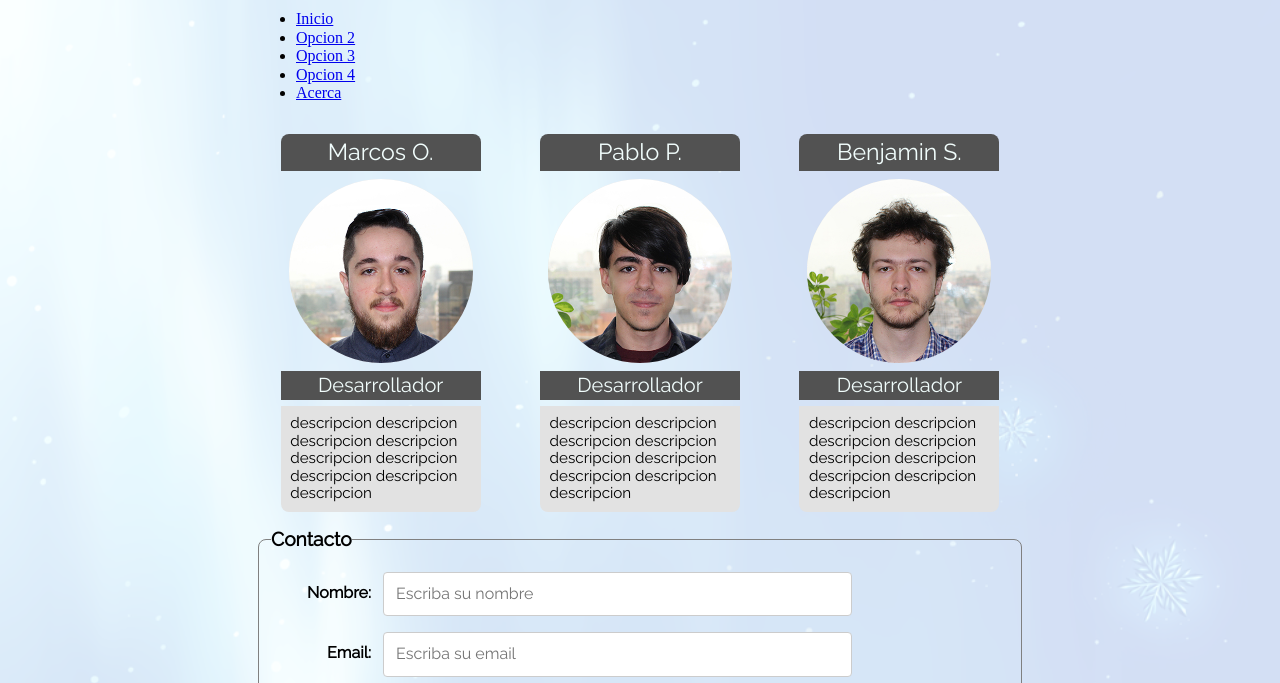
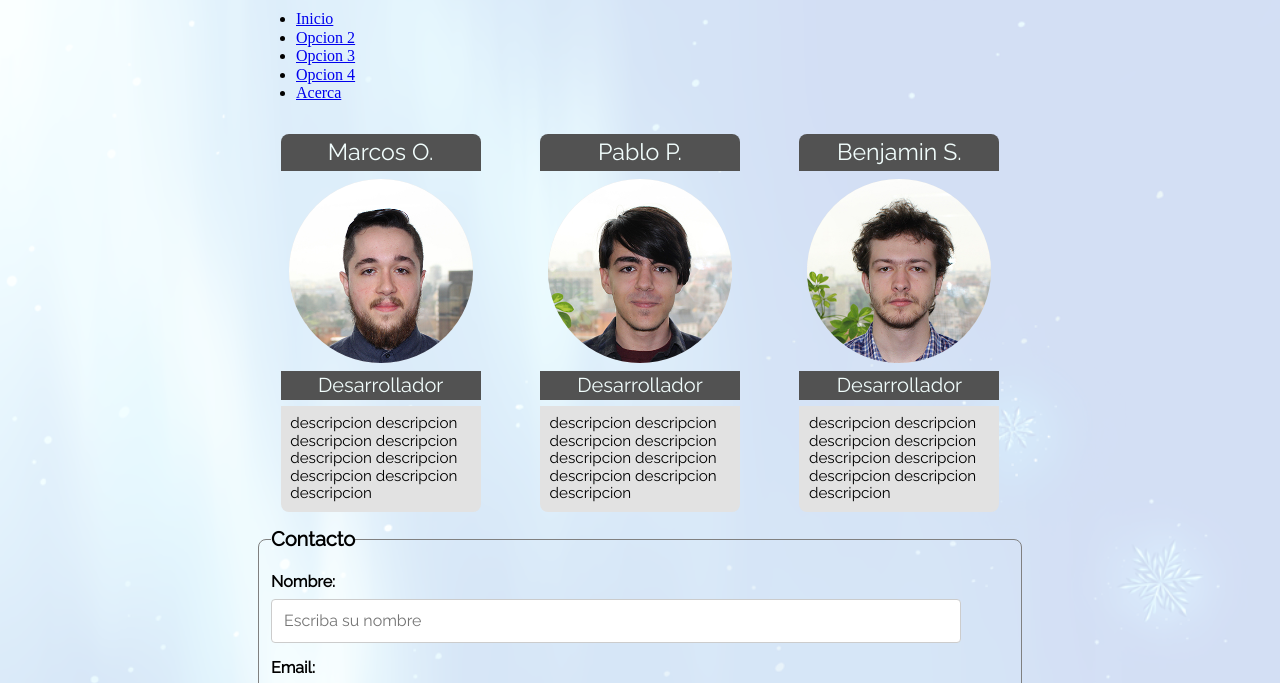
Before and after one commit to marcosomahony/practicaHTML, a website with bundled scripts: page about.html in a window 1280 px wide. Shown: the part 110-793 px from the top of the page. Built offline with nearby package versions, Linux system fonts and the light colour scheme; a web font is replaced by a local one.

Commit message:
css del form actualizado

```diff
--- a/css/styles.css
+++ b/css/styles.css
@@ -240,7 +240,9 @@ div.datos {
 
 /*Formulario*/
 
-fieldset {
+
+
+ fieldset {
     font-family: 'Raleway', serif;
     font-weight: bold;
     border: 1px solid gray;
@@ -250,20 +252,22 @@ fieldset {
     margin-bottom: 1rem;
 }
 
+
 fieldset legend {
-    font-size: larger;
+    font-size: 1.25rem;
 }
 
-fieldset label {
+/*  fieldset label {
     padding: 12px 12px 12px 0;
     float: left;
-    clear: left;
     width: 100px;
     text-align: right;
-}
+} */
 
 fieldset input[type=text], select, textarea {
-    width: 60%;
+    margin-top: 0.5rem;
+    display: block;
+    width: 90%;
     padding: 12px;
     border: 1px solid #ccc;
     border-radius: 4px;
@@ -284,7 +288,7 @@ fieldset input[type=submit], [type=button], [type=reset] {
 }
 
 /* Estilo al hoverear sobre botones */
-fieldset input[type=submit]:hover, [type=button]:hover {
+fieldset input[type=submit]:hover, [type=button]:hover, [type=reset]:hover {
     background-color: #888;
 }
 
```
